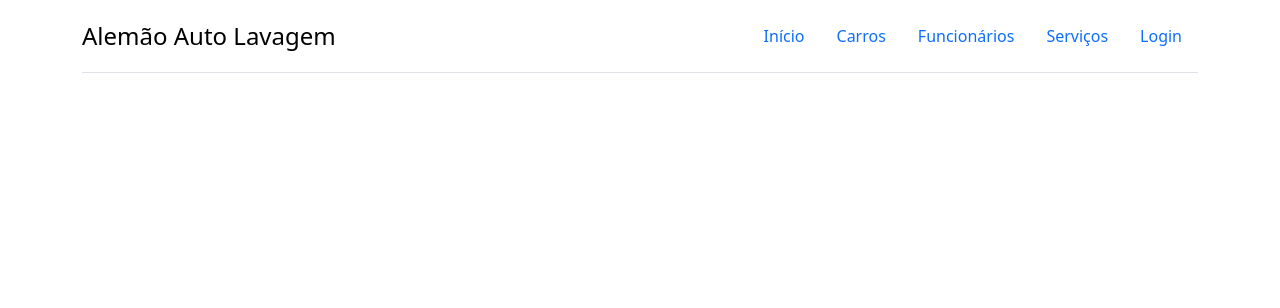
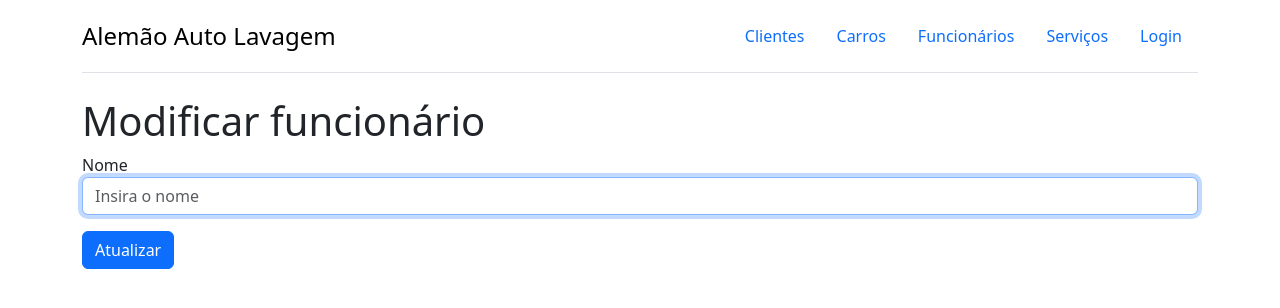
Before and after one commit to GuilhermeSchuch/AutoLavagem-APP, a React (Create React App) app: page /employee/1 in a window 1280 px wide. Shown: the top 308 px of the page. Built offline with nearby package versions, Linux system fonts and the light colour scheme; no server answers.

Commit message:
CRUD employee

```diff
--- a/src/App.js
+++ b/src/App.js
@@ -6,9 +6,11 @@ import bootstrap from 'bootstrap'
 
 // Pages
 import Home from "./pages/Home/Home";
+import Login from "./pages/Auth/Login";
 import Car from "./pages/Car/Car";
 import CarPage from "./pages/CarPage/CarPage";
-import Login from "./pages/Auth/Login";
+import Employee from "./pages/Employee/Employee";
+import EmployeePage from "./pages/EmployeePage/EmployeePage";
 
 // Components
 import Header from "./components/Header/Header";
@@ -27,6 +29,8 @@ function App() {
           <Route path="/login" element={<Login />} />
           <Route path="/car" element={<Car />} />
           <Route path="/car/:plate" element={<CarPage />} />
+          <Route path="/employee" element={<Employee />} />
+          <Route path="/employee/:id" element={<EmployeePage />} />
         </Routes>
       </BrowserRouter>
     </div>
--- a/src/components/Header/Header.js
+++ b/src/components/Header/Header.js
@@ -22,7 +22,7 @@ const Header = () => {
 
         <ul className="nav nav-pills">
             <li className="nav-item">
-              <Link to="/" className={location.pathname === '/' ? 'nav-link active' : 'nav-link'}>Início</Link>
+              <Link to="/customer" className={location.pathname === '/customer' ? 'nav-link active' : 'nav-link'}>Clientes</Link>
             </li>
 
             <li className="nav-item">
--- a/src/pages/Car/Car.js
+++ b/src/pages/Car/Car.js
@@ -146,7 +146,7 @@ const Car = () => {
 				</div>
 			</div>
 
-		</div>
+	</div>
   )
 }
 
--- a/src/pages/CarPage/CarPage.js
+++ b/src/pages/CarPage/CarPage.js
@@ -83,7 +83,7 @@ const CarPage = () => {
 
 				<button type="submit" className="btn btn-primary">Atualizar</button>
 			</form>
-		</div>
+	</div>
   )
 }
 
--- /dev/null
+++ b/src/pages/Employee/Employee.js
@@ -0,0 +1,126 @@
+import React from 'react';
+
+// CSS
+import "./Employee.css";
+
+// Hooks
+import useFetch from "../../hooks/useFetch";
+import { useState } from "react";
+import { removeKebabCase } from "../../hooks/useRemoveCases";
+
+// Axios
+import axios from "axios";
+
+// Router
+import { useNavigate } from 'react-router-dom';
+
+const Employee = () => {
+  const navigate = useNavigate();
+
+  const employees = useFetch("/employee");
+	console.log(employees);
+
+	const [name, setName] = useState('');
+
+  const handleDelete = (e) => {
+		e.preventDefault();
+
+		const id = e.target[0].value
+		console.log(id);
+
+		axios.delete(`http://localhost:3001/employee/${id}`).then(res => {
+			console.log(res);
+			console.log(res.status);
+			if(res.status === 204){
+				window.location.reload(true);
+			}
+		});
+	}
+
+  const handleSubmitEmployee = (e) => {
+		e.preventDefault();
+
+		axios({
+			method: 'POST',
+			url: 'http://localhost:3001/employee',
+			data: { name },
+			validateStatus: () => true,
+			withCredentials: true
+			})
+			.then(res => {
+			console.log(res);
+			console.log(res.status);
+
+			if(res.status === 201){
+				window.location.reload(true)
+			}
+		});
+	}
+
+  const handleUpdateEmployee = (id) => {
+		navigate(`/employee/${id}`);
+	}
+
+  return (
+    <div className="container">
+			<table className="table table-hover">
+				<thead>
+					<tr>
+						<th scope="col">Nome</th>
+						<th scope="col">Ações</th>
+					</tr>
+				</thead>
+
+				<tbody>
+					{employees.map((employee, index) => (
+						<React.Fragment key={employee._id}>
+						<tr>
+							<td>{ removeKebabCase(employee.name) }</td>
+							<td className="d-flex">
+								<button type="button" className="update me-2" onClick={() => {handleUpdateEmployee(employee._id)}}>
+									<img src="/icons/newPage.png" alt={employee.name} width="20" height="20" />
+								</button>
+
+								<form onSubmit={handleDelete}>
+									<input type="hidden" name="id" value={employee._id} />
+									<button type="submit" className="del"><img src="/icons/trash.png" alt="Del" width="20" height="20" /></button>
+								</form>
+							</td>
+						</tr>
+
+						</React.Fragment>
+					))}
+
+				</tbody>
+			</table>
+
+			{/* Create Employee */}
+			<button type="button" className="btn btn-primary" data-bs-toggle="modal" data-bs-target="#createModal" data-bs-whatever="createModal">Adicionar Funcionário</button>
+			<div className="modal fade createModal" id="createModal" tabIndex="-1" aria-labelledby="createModalLabel" aria-hidden="true">
+				<div className="modal-dialog">
+					<div className="modal-content">
+						<div className="modal-header">
+							<h5 className="modal-title" id="createModalLabel">Adicionar Funcionário</h5>
+							<button type="button" className="btn-close" data-bs-dismiss="modal" aria-label="Close"></button>
+						</div>
+						<div className="modal-body">
+							<form onSubmit={handleSubmitEmployee}>
+								<div className="mb-3">
+									<label className="col-form-label">Funcionário:</label>
+									<input type="text" className="form-control" autoComplete='off' id="name" name="name" value={name} onChange={(e) => setName(e.target.value)} />
+								</div>
+
+								<div className="modal-footer">
+									<button type="button" className="btn btn-secondary" data-bs-dismiss="modal">Fechar</button>
+									<button type="submit" className="btn btn-primary" data-bs-dismiss="modal">Adicionar</button>
+								</div>
+							</form>
+						</div>
+					</div>
+				</div>
+			</div>
+	</div>
+  )
+}
+
+export default Employee
--- /dev/null
+++ b/src/pages/EmployeePage/EmployeePage.js
@@ -0,0 +1,75 @@
+// CSS
+import "./EmployeePage.css";
+
+// Router
+import { useParams, useNavigate } from 'react-router-dom';
+
+// Axios
+import axios from "axios";
+
+// Hooks
+import useFetch from "../../hooks/useFetch";
+import { useState, useEffect } from "react";
+import { removeKebabCase } from "../../hooks/useRemoveCases";
+
+const EmployeePage = () => {
+  const { id } = useParams();
+	const [employee] = useFetch(`/employee/${id}`);
+	console.log(employee);
+
+  const [name, setName] = useState('');
+
+  const navigate = useNavigate();
+
+  const handleSubmit = (e) => {
+		e.preventDefault();
+
+		axios({
+			method: 'PUT',
+			url: `http://localhost:3001/employee/${id}`,
+			data: { name },
+			validateStatus: () => true,
+			withCredentials: true
+			})
+			.then(res => {
+			console.log(res);
+			console.log(res.status);
+
+			if(res.status === 200){
+				navigate("/employee")
+			}
+		});
+	}
+
+  useEffect(() => {
+		if(employee){
+			setName(removeKebabCase(employee.name));
+		}
+	}, [employee]);
+
+  return (
+    <div className="container">
+    <h1>Modificar funcionário</h1>
+
+    <form onSubmit={handleSubmit}>
+        <div className="form-group">
+            <label>Nome</label>
+            <input
+                type="text"
+                className="form-control mb-3"
+                name="name"
+                placeholder="Insira o nome"
+                autoComplete='off'
+                value={name}
+                onChange={(e) => setName(e.target.value)}
+                autoFocus
+            />
+        </div>
+
+        <button type="submit" className="btn btn-primary">Atualizar</button>
+    </form>
+    </div>
+  )
+}
+
+export default EmployeePage
```
Also changed, not shown: src/pages/Employee/Employee.css (added), src/pages/EmployeePage/EmployeePage.css (added).
